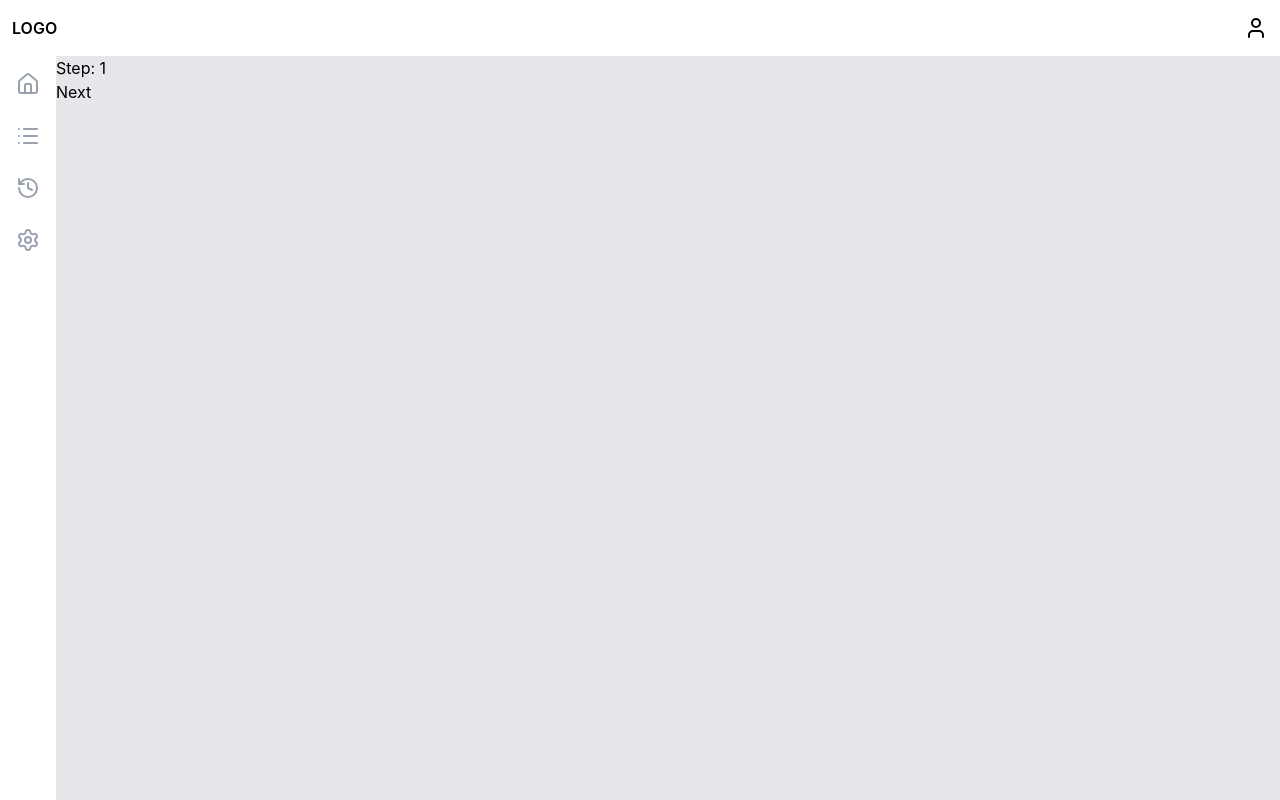
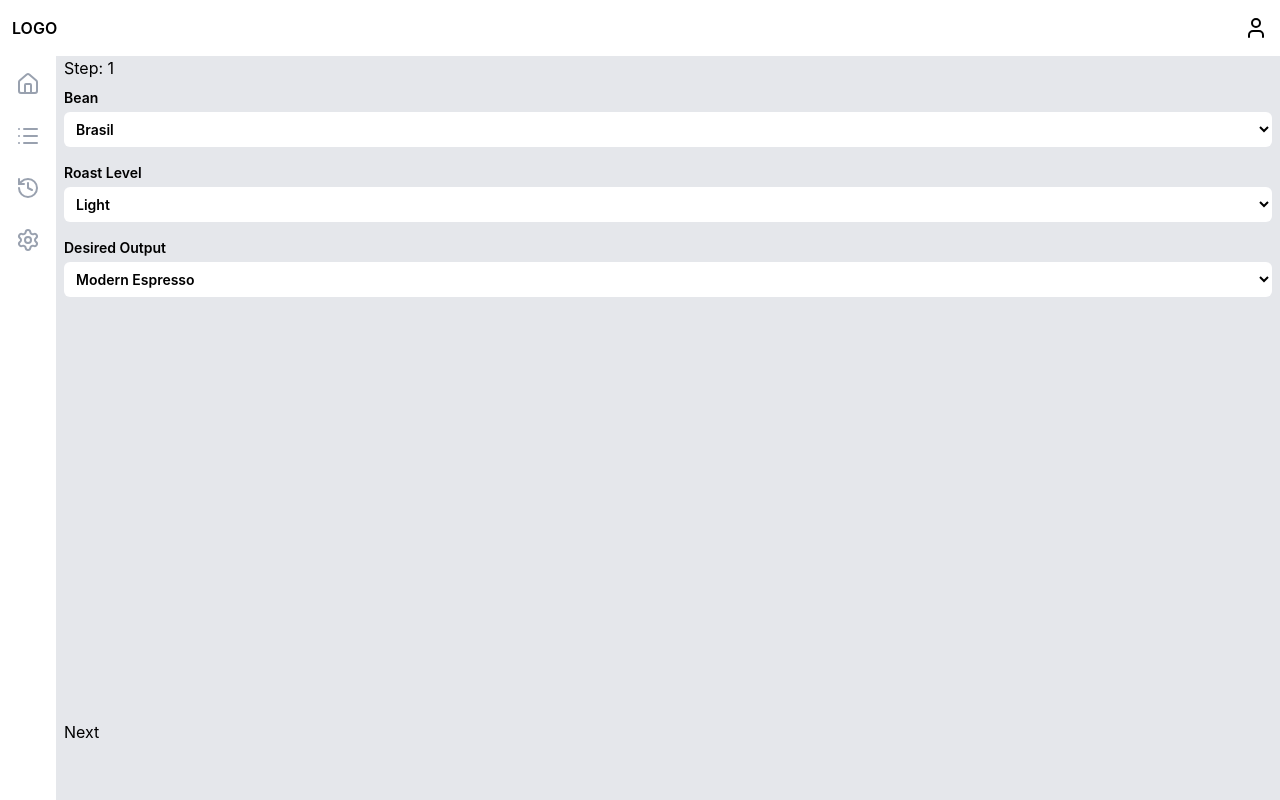
Before and after one commit to BuckoA18/dial-in-assistant, a React (Vite) app: page /dial-in in a window 1280 px wide. Built offline with nearby package versions, Linux system fonts and the light colour scheme.

Commit message:
Made separate comonents for inputs, added basic layout to Multistep form

```diff
--- a/src/pages/DialIn.jsx
+++ b/src/pages/DialIn.jsx
@@ -1,32 +1,113 @@
 import React, { useState } from "react";
+import { Link } from "react-router-dom";
 import Input from "../ui/Input";
 import Select from "../ui/Select";
 import Card from "../ui/Card";
+import Button from "../ui/Button";
+import LinkButton from "../ui/LinkButton";
+import Textarea from "../ui/Textarea";
+import RangeInput from "../ui/RangeInput";
 
 const MIN_STEP = 1;
 const MAX_STEP = 3;
 
 const DialIn = () => {
   const [step, setStep] = useState(1);
+  const [isAnalyzeOpen, setIsAnalyzeOpen] = useState(false);
+
+  const handleAnalyzeShot = () => {
+    if (step !== MAX_STEP) return;
+    setIsAnalyzeOpen(true);
+    console.log("first");
+  };
 
   return (
     <>
-      <div>
+      <div className="flex h-full flex-col gap-2 px-2">
         <h2>Step: {step}</h2>
 
-        {step > MIN_STEP && (
-          <button onClick={() => setStep((prevStep) => prevStep - 1)}>
-            Back
-          </button>
-        )}
-        {step < MAX_STEP && (
-          <button onClick={() => setStep((prevStep) => prevStep + 1)}>
-            Next
-          </button>
+        <div className="flex flex-col gap-4">
+          <StepFormContent step={step} />
+        </div>
+
+        <div className="mt-auto mb-14 flex items-center justify-between">
+          {step > MIN_STEP && (
+            <Button onClick={() => setStep((prevStep) => prevStep - 1)}>
+              Back
+            </Button>
+          )}
+          {step !== MAX_STEP ? (
+            <Button onClick={() => setStep((prevStep) => prevStep + 1)}>
+              Next
+            </Button>
+          ) : (
+            <Button onClick={handleAnalyzeShot}>Analyze Shot</Button>
+          )}
+        </div>
+
+        {isAnalyzeOpen && (
+          <div className="mb-14">
+            <p>
+              Shot ran too fast (15s) tho giving you acidic shot, try setting
+              the grindeer 3 notches finer
+            </p>
+            <Button
+              onClick={() => {
+                setStep(2);
+                setIsAnalyzeOpen(false);
+              }}
+            >
+              I will try one more shot
+            </Button>
+            <LinkButton to="/">I am happy</LinkButton>
+          </div>
         )}
       </div>
     </>
   );
 };
 
+const StepFormContent = ({ step }) => {
+  if (step === 1)
+    return (
+      <>
+        <Select label="Bean" id="bean">
+          <option>Brasil</option>
+          <option>Ethioopie</option>
+          <option>India</option>
+        </Select>
+
+        <Select label="Roast Level" id="roastLevel">
+          <option>Light</option>
+          <option>Medium</option>
+          <option>Dark</option>
+        </Select>
+
+        <Select label="Desired Output" id="output">
+          <option>Modern Espresso</option>
+          <option>Ristretto</option>
+          <option>Lungo</option>
+        </Select>
+      </>
+    );
+
+  if (step === 2)
+    return (
+      <>
+        <Input label="Grind setting" id="grindSetting" />
+        <Input label="Coffee in (g)" id="coffeeIn" />
+        <Input label="Coffee out (g)" id="coffeeOut" />
+        <Input label="Time of extraction (s)" id="extractionTime" />
+      </>
+    );
+
+  if (step === 3)
+    return (
+      <>
+        <RangeInput label="Taste" id="taste" />
+        <Textarea label="Notes" id="notes" />
+      </>
+    );
+};
+
 export default DialIn;
--- /dev/null
+++ b/src/ui/Button.jsx
@@ -0,0 +1,11 @@
+import React from "react";
+
+const Button = ({ children, onClick }) => {
+  return (
+    <button className="" onClick={onClick}>
+      {children}
+    </button>
+  );
+};
+
+export default Button;
--- a/src/ui/Input.jsx
+++ b/src/ui/Input.jsx
@@ -1,12 +1,12 @@
 import React from "react";
+import Label from "./Label";
 
-const Input = ({ label, type }) => {
+const Input = ({ label, type, id }) => {
   return (
     <>
-      <label className="text-sm font-semibold" htmlFor={label}>
-        {label}
-      </label>
-      <input type={type} id={label} className="rounded-md bg-white p-2" />
+      <Label id={id} label={label}>
+        <input type={type} id={id} className="rounded-md bg-white p-2" />
+      </Label>
     </>
   );
 };
--- /dev/null
+++ b/src/ui/Label.jsx
@@ -0,0 +1,12 @@
+import React from "react";
+
+const Label = ({ children, label, id }) => {
+  return (
+    <label className="flex flex-col gap-1 text-sm font-semibold" htmlFor={id}>
+      {label}
+      {children}
+    </label>
+  );
+};
+
+export default Label;
--- /dev/null
+++ b/src/ui/LinkButton.jsx
@@ -0,0 +1,12 @@
+import React, { Children } from "react";
+import { Link } from "react-router-dom";
+
+const LinkButton = ({ children, onClick, to }) => {
+  return (
+    <Link to={to} onClick={onClick}>
+      {children}
+    </Link>
+  );
+};
+
+export default LinkButton;
--- /dev/null
+++ b/src/ui/RangeInput.jsx
@@ -0,0 +1,12 @@
+import React from "react";
+import Label from "./Label";
+
+const RangeInput = ({ min = 0, max = 10, isDisabled, id, label }) => {
+  return (
+    <Label id={id} label={label}>
+      <input type="range" min={min} max={max} disabled={isDisabled} />
+    </Label>
+  );
+};
+
+export default RangeInput;
--- a/src/ui/Select.jsx
+++ b/src/ui/Select.jsx
@@ -1,14 +1,14 @@
 import React, { Children } from "react";
+import Label from "./Label";
 
-const Select = ({ children, label }) => {
+const Select = ({ children, label, id }) => {
   return (
     <>
-      <label htmlFor="label" className="block text-sm font-semibold">
-        {label}
-      </label>
-      <select id={label} className="rounded-md bg-white p-2">
-        {children}
-      </select>
+      <Label id={id} label={label}>
+        <select id={id} className="rounded-md bg-white p-2">
+          {children}
+        </select>
+      </Label>
     </>
   );
 };
--- /dev/null
+++ b/src/ui/Textarea.jsx
@@ -0,0 +1,11 @@
+import React from "react";
+import Label from "./Label";
+const Textarea = ({ id, label }) => {
+  return (
+    <Label label={label} id={id}>
+      <textarea id={id} />
+    </Label>
+  );
+};
+
+export default Textarea;
```
